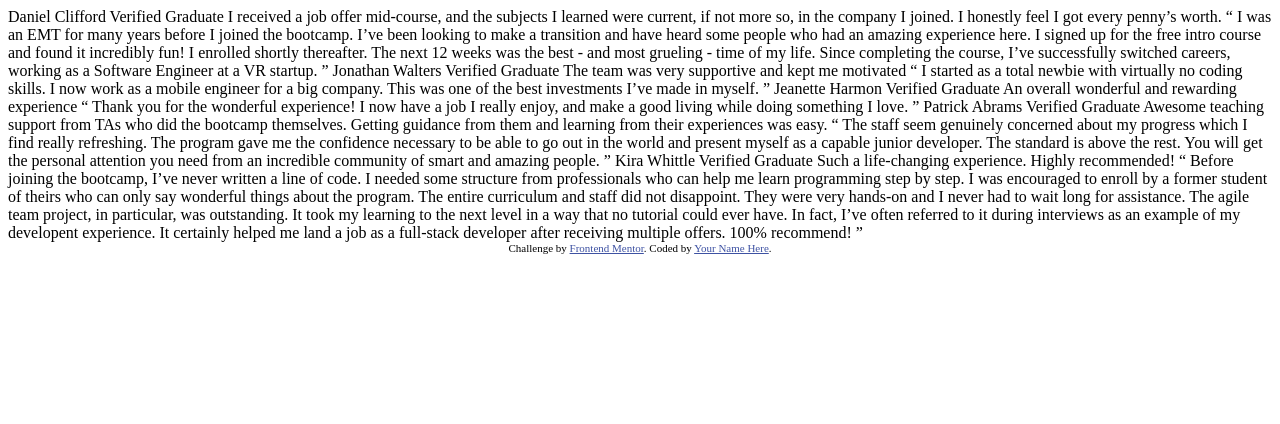
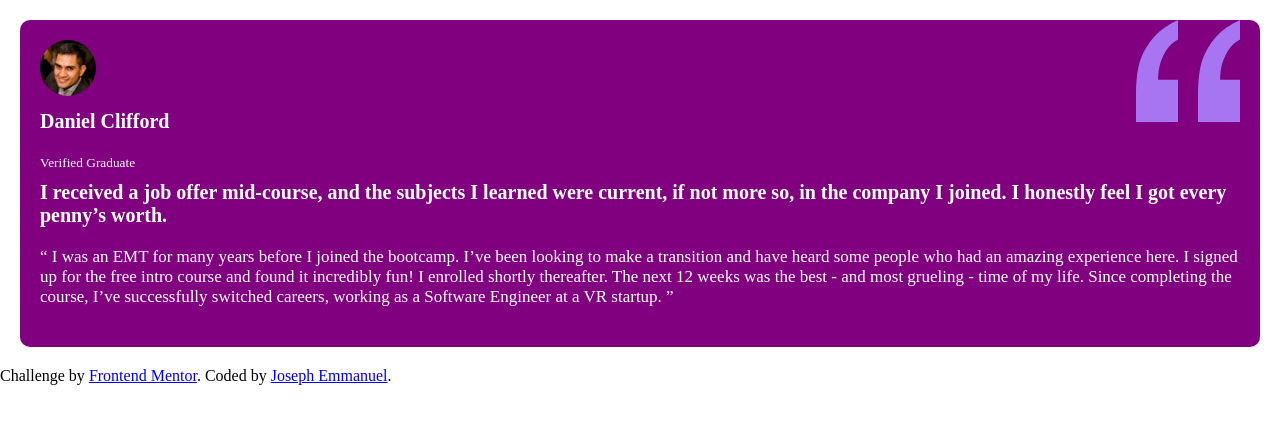
Before and after one commit to joseph-emmanuel/testimonials-grid-section, a plain HTML site: page index.html in a window 1280 px wide. Drawn offline with Linux system fonts and the light colour scheme.

Commit message:
added basic formatting

```diff
--- a/index.html
+++ b/index.html
@@ -1,76 +1,75 @@
 <!DOCTYPE html>
 <html lang="en">
+
 <head>
-  <meta charset="UTF-8">
-  <meta name="viewport" content="width=device-width, initial-scale=1.0"> <!-- displays site properly based on user's device -->
+    <meta charset="UTF-8" />
+    <meta name="viewport" content="width=device-width, initial-scale=1.0" />
+    <!-- displays site properly based on user's device -->
 
-  <link rel="icon" type="image/png" sizes="32x32" href="./images/favicon-32x32.png">
+    <link rel="icon" type="image/png" sizes="32x32" href="./images/favicon-32x32.png" />
+    <link rel="stylesheet" href="style.css" />
 
-  <title>Frontend Mentor | [Challenge Name Here]</title>
+    <title>Frontend Mentor | Testimonials-Grid-Section</title>
 
-  <!-- Feel free to remove these styles or customise in your own stylesheet 👍 -->
-  <style>
-    .attribution { font-size: 11px; text-align: center; }
-    .attribution a { color: hsl(228, 45%, 44%); }
-  </style>
+    <!-- Feel free to remove these styles or customise in your own stylesheet 👍 -->
 </head>
+
 <body>
-  Daniel Clifford
-  Verified Graduate
+    <div class="container">
+        <div class="cards ">
+            <img class="quotes" src="./images/bg-pattern-quotation.svg" alt="">
+            <div class="image">
+                <div>
+                    <img class="profile-image" src="./images/image-daniel.jpg" alt="none">
+                </div>
+                <div>
+                    <h4>Daniel Clifford</h4>
+                    <small> Verified Graduate</small>
+                </div>
+            </div>
+            <h4> I received a job offer mid-course, and the
+                subjects I learned were current, if not more so, in the company I joined. I
+                honestly feel I got every penny’s worth.</h4>
+            <p> “ I was an EMT for many years
+                before I joined the bootcamp. I’ve been looking to make a transition and
+                have heard some people who had an amazing experience here. I signed up for
+                the free intro course and found it incredibly fun! I enrolled shortly
+                thereafter. The next 12 weeks was the best - and most grueling - time of my
+                life. Since completing the course, I’ve successfully switched careers,
+                working as a Software Engineer at a VR startup. ”</p>
+        </div>
 
-  I received a job offer mid-course, and the subjects I learned were current, if not more so,
-  in the company I joined. I honestly feel I got every penny’s worth.
+        <!-- Jonathan Walters Verified
+        Graduate The team was very supportive and kept me motivated “ I started as a
+        total newbie with virtually no coding skills. I now work as a mobile
+        engineer for a big company. This was one of the best investments I’ve made
+        in myself. ” Jeanette Harmon Verified Graduate An overall wonderful and
+        rewarding experience “ Thank you for the wonderful experience! I now have a
+        job I really enjoy, and make a good living while doing something I love. ”
+        Patrick Abrams Verified Graduate Awesome teaching support from TAs who did
+        the bootcamp themselves. Getting guidance from them and learning from their
+        experiences was easy. “ The staff seem genuinely concerned about my progress
+        which I find really refreshing. The program gave me the confidence necessary
+        to be able to go out in the world and present myself as a capable junior
+        developer. The standard is above the rest. You will get the personal
+        attention you need from an incredible community of smart and amazing people.
+        ” Kira Whittle Verified Graduate Such a life-changing experience. Highly
+        recommended! “ Before joining the bootcamp, I’ve never written a line of
+        code. I needed some structure from professionals who can help me learn
+        programming step by step. I was encouraged to enroll by a former student of
+        theirs who can only say wonderful things about the program. The entire
+        curriculum and staff did not disappoint. They were very hands-on and I never
+        had to wait long for assistance. The agile team project, in particular, was
+        outstanding. It took my learning to the next level in a way that no tutorial
+        could ever have. In fact, I’ve often referred to it during interviews as an
+        example of my developent experience. It certainly helped me land a job as a
+        full-stack developer after receiving multiple offers. 100% recommend! ” -->
+    </div>
 
-  “ I was an EMT for many years before I joined the bootcamp. I’ve been looking to make a
-  transition and have heard some people who had an amazing experience here. I signed up
-  for the free intro course and found it incredibly fun! I enrolled shortly thereafter.
-  The next 12 weeks was the best - and most grueling - time of my life. Since completing
-  the course, I’ve successfully switched careers, working as a Software Engineer at a VR startup. ”
+    <div class="attribution">
+        Challenge by
+        <a href="https://www.frontendmentor.io?ref=challenge" target="_blank">Frontend Mentor</a>. Coded by <a href="#">Joseph Emmanuel</a>.
+    </div>
+</body>
 
-  Jonathan Walters
-  Verified Graduate
-
-  The team was very supportive and kept me motivated
-
-  “ I started as a total newbie with virtually no coding skills. I now work as a mobile engineer
-  for a big company. This was one of the best investments I’ve made in myself. ”
-
-  Jeanette Harmon
-  Verified Graduate
-
-  An overall wonderful and rewarding experience
-
-  “ Thank you for the wonderful experience! I now have a job I really enjoy, and make a good living
-  while doing something I love. ”
-
-  Patrick Abrams
-  Verified Graduate
-
-  Awesome teaching support from TAs who did the bootcamp themselves. Getting guidance from them and
-  learning from their experiences was easy.
-
-  “ The staff seem genuinely concerned about my progress which I find really refreshing. The program
-  gave me the confidence necessary to be able to go out in the world and present myself as a capable
-  junior developer. The standard is above the rest. You will get the personal attention you need from
-  an incredible community of smart and amazing people. ”
-
-  Kira Whittle
-  Verified Graduate
-
-  Such a life-changing experience. Highly recommended!
-
-  “ Before joining the bootcamp, I’ve never written a line of code. I needed some structure from
-  professionals who can help me learn programming step by step. I was encouraged to enroll by a former
-  student of theirs who can only say wonderful things about the program. The entire curriculum and staff
-  did not disappoint. They were very hands-on and I never had to wait long for assistance. The agile team
-  project, in particular, was outstanding. It took my learning to the next level in a way that no tutorial
-  could ever have. In fact, I’ve often referred to it during interviews as an example of my developent
-  experience. It certainly helped me land a job as a full-stack developer after receiving multiple offers.
-  100% recommend! ”
-
-  <div class="attribution">
-    Challenge by <a href="https://www.frontendmentor.io?ref=challenge" target="_blank">Frontend Mentor</a>.
-    Coded by <a href="#">Your Name Here</a>.
-  </div>
-</body>
 </html>
--- /dev/null
+++ b/style.css
@@ -0,0 +1,44 @@
+* {
+    margin: 0;
+    padding: 0;
+    box-sizing: border-box;
+}
+
+.container {
+    margin: 20px;
+
+}
+
+.cards {
+    padding: 20px;
+    background-color: purple;
+    border-radius: 10px;
+    color: white;
+    position: relative;
+}
+
+.quotes {
+    position: absolute;
+    right: 20px;
+    top: 0;
+}
+
+.cards .card .image {
+    display: flex;
+    align-items: center;
+}
+
+.profile-image {
+    border-radius: 50%;
+    margin-right: 10px;
+}
+
+.cards h4 {
+    margin: 10px 0 20px;
+    font-size: 20px;
+}
+
+.cards p {
+    margin: 10px 0 20px;
+    font-size: 17px;
+}
```
